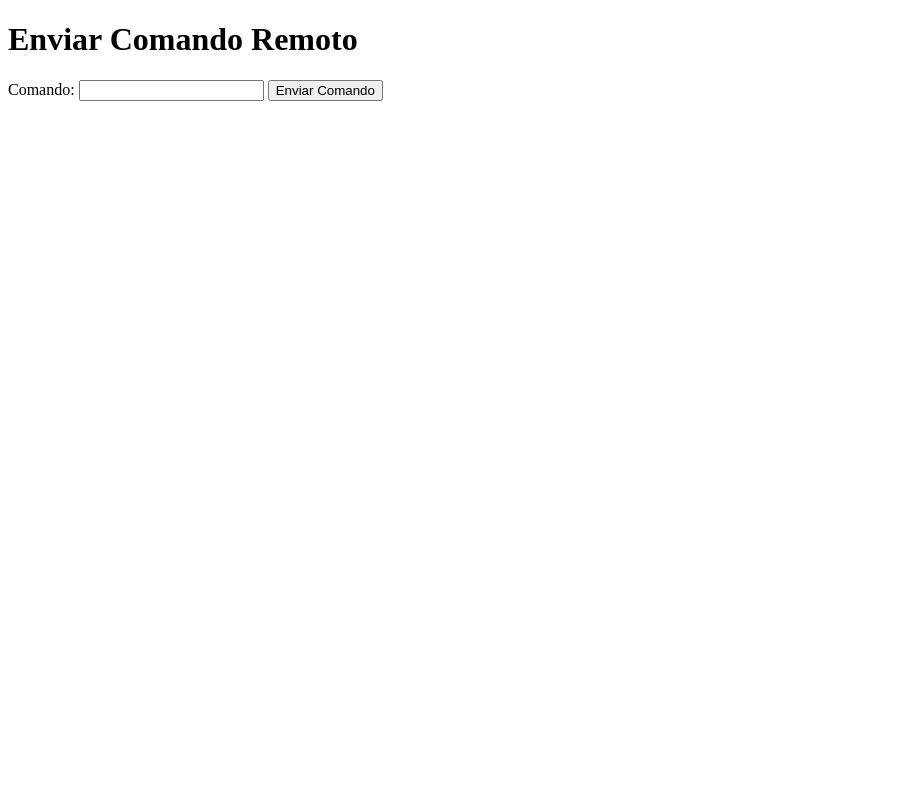
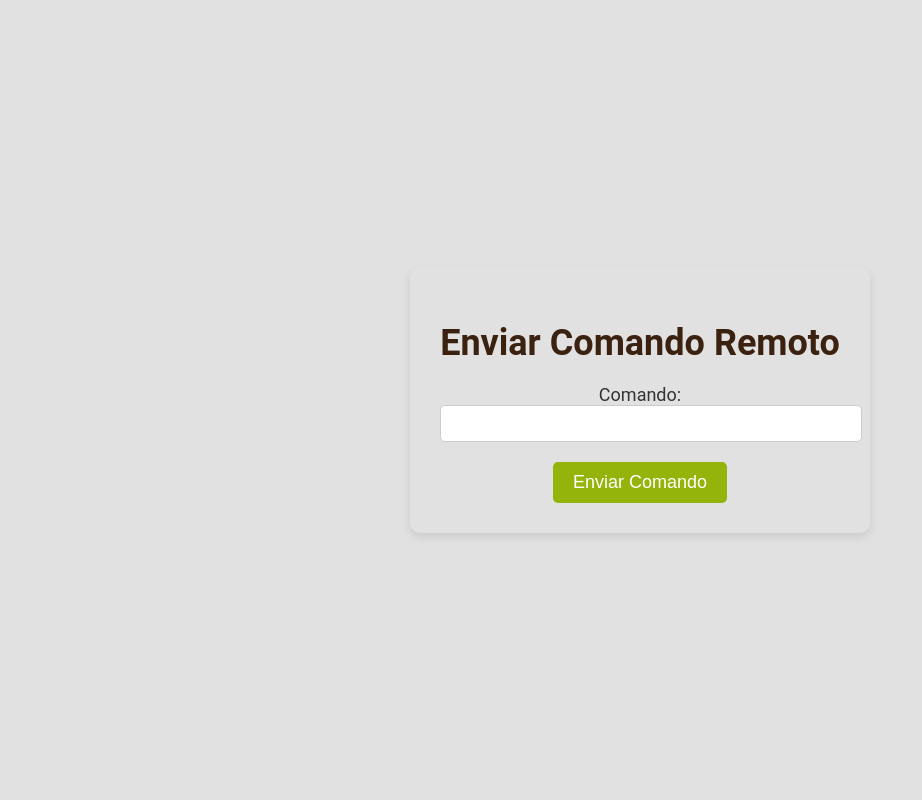
Before and after one commit to tuchanski/eboi, a Flask app: page /comando-remoto in a window 1280 px wide. Shown: the whole page, without its empty margins (0-922 px from the left). Run offline with Flask 3, Linux system fonts and the light colour scheme; the visitor is signed in with stand-in values (Sample User, id 1); some libraries are stand-ins or nearby versions.

Commit message:
Final fixes

```diff
--- /dev/null
+++ b/app/static/css/style-comando.css
@@ -0,0 +1,57 @@
+body {
+  font-family: "Roboto", sans-serif;
+  background-color: #e1e1e1;
+  margin: 0;
+  padding: 0;
+  display: flex;
+  justify-content: center;
+  align-items: center;
+  height: 100vh;
+}
+
+.container {
+  background-color: e1e1e1;
+  padding: 30px;
+  border-radius: 10px;
+  box-shadow: 0 4px 8px rgba(0, 0, 0, 0.1);
+  text-align: center;
+  width: 100%;
+  max-width: 400px;
+}
+
+h1 {
+  font-size: 36px;
+  color: #3b2110;
+  margin-bottom: 20px;
+}
+
+.form-group {
+  margin-bottom: 20px;
+}
+
+label {
+  font-size: 18px;
+  color: #333;
+  display: block;
+}
+
+input[type="text"] {
+  width: 100%;
+  padding: 10px;
+  border-radius: 5px;
+  border: 1px solid #ccc;
+}
+
+button {
+  background-color: #94b40b;
+  color: white;
+  border: none;
+  padding: 10px 20px;
+  border-radius: 5px;
+  cursor: pointer;
+  font-size: 18px;
+}
+
+button:hover {
+  background-color: #78950c;
+}
--- a/app/templates/mqtt/comando_remoto.html
+++ b/app/templates/mqtt/comando_remoto.html
@@ -1,16 +1,24 @@
 <!DOCTYPE html>
 <html lang="en">
   <head>
-    <meta charset="UTF-8">
-    <meta name="viewport" content="width=device-width, initial-scale=1.0">
+    <meta charset="UTF-8" />
+    <meta name="viewport" content="width=device-width, initial-scale=1.0" />
     <title>Enviar Comando Remoto</title>
+    <link
+      rel="stylesheet"
+      href="{{ url_for('static', filename='css/style-comando.css') }}"
+    />
   </head>
   <body>
+    <div class="container">
       <h1>Enviar Comando Remoto</h1>
       <form method="POST">
+        <div class="form-group">
           <label for="comando">Comando:</label>
-        <input type="text" name="comando" id="comando" required>
+          <input type="text" name="comando" id="comando" required />
+        </div>
         <button type="submit">Enviar Comando</button>
       </form>
+    </div>
   </body>
 </html>
```
Also changed, not shown: app/static/css/style-dados.css (added, +35 -0 lines), app/templates/mqtt/dados_tempo_real.html (+8 -2 lines). Lines whose indentation alone changed are shown as unchanged.
